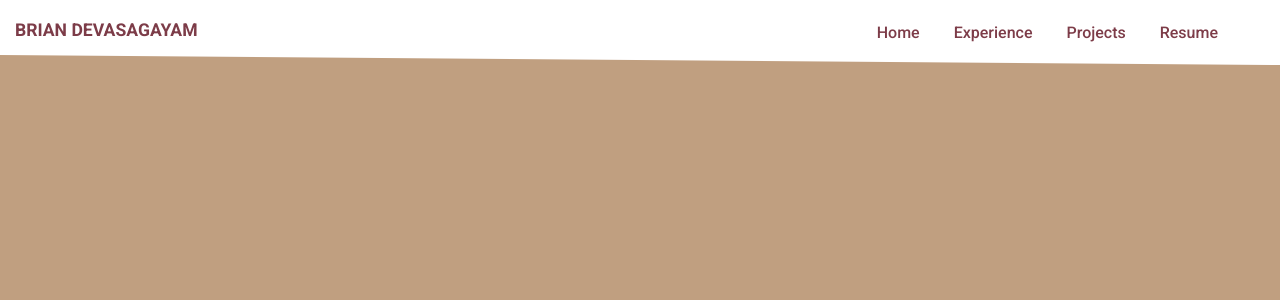
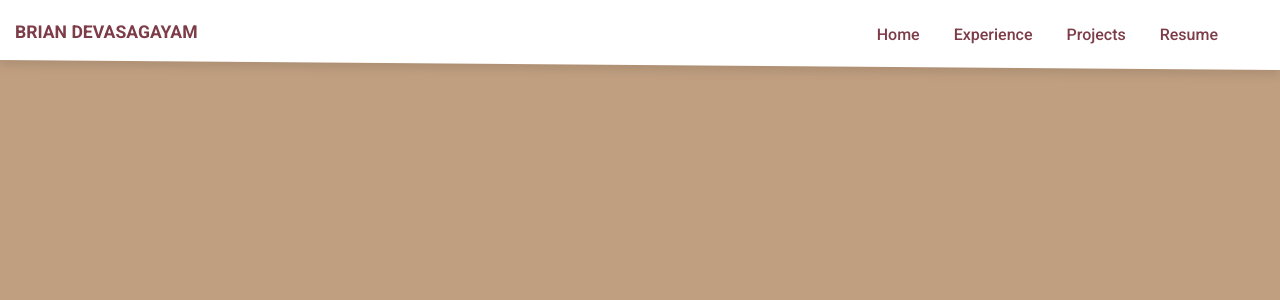
Before and after one commit to BrianDevasagayam/briandevasagayam.github.io, a Vue app: page /#/resume in a window 1280 px wide. Shown: the top 300 px of the page. Built offline with nearby package versions, Linux system fonts and the light colour scheme.

Commit message:
Add shadow to navigation bars

```diff
--- a/src/components/Navigation.vue
+++ b/src/components/Navigation.vue
@@ -5,8 +5,10 @@
         <span></span>
         <span></span>
       </div>
+    <div class="container">
       <div id="nav-bar-mobile">
         <div class="home"><router-link class="links" to="/">BRIAN DEVASAGAYAM</router-link></div>
+      </div>
     </div>
     <div id="nav-side-mobile" :class="{ 'nav-active' : isActive }">
         <nav>
@@ -15,6 +17,7 @@
           </div>
         </nav>
     </div>
+    <div class="container">
       <div id="nav-bar-desktop">
         <div class="home"><router-link class="links" to="/">BRIAN DEVASAGAYAM</router-link></div>
         <nav id="bar-links">
@@ -22,6 +25,7 @@
             <router-link class="links" :to="`${routes.path}`">{{routes.text}}</router-link>
           </div>
         </nav>
+      </div>
     </div>
   </div>
 </template>
@@ -73,7 +77,8 @@ export default {
   width: 27px;
   position: absolute;
   right: 20px;
-  top: 20px;
+  top: 23px;
+  z-index: 10;
 }
 #ham-icon span {
   height: 3px;
@@ -85,7 +90,7 @@ export default {
 }
 .home .links {
   width: 185px;
-  line-height: 60px;
+  line-height: 65px;
   vertical-align: middle;
   position: absolute;
   color: #76323f;
@@ -156,6 +161,10 @@ li {
 #nav-side-back {
   width: 100%;
 }
+.container {
+  filter: drop-shadow(0px 5px 5px rgba(0, 0, 0, 0.1));
+  z-index: -1;
+}
 /* Desktop navigation bar */
 @media screen and (min-width: 768px) {
   /* Hide all mobile stuff */
@@ -169,20 +178,20 @@ li {
     display: none;
   }
   #nav-bar-desktop {
-    height: 65px;
+    height: 70px;
     display: block;
     width: 100vw;
     background-color: white;
-    -webkit-clip-path: polygon(0 0, 100% 0, 100% 100%, 0 55px);
-    -moz-clip-path: polygon(0 0, 100% 0, 100% 100%, 0 55px);
-    -ms-clip-path: polygon(0 0, 100% 0, 100% 100%, 0 55px);
-    -o-clip-path: polygon(0 0, 100% 0, 100% 100%, 0 55px);
-    clip-path: polygon(0 0, 100% 0, 100% 100%, 0 55px);
+    -webkit-clip-path: polygon(0 0, 100% 0, 100% 65px, 0 60px);
+    -moz-clip-path: polygon(0 0, 100% 0, 100% 65px, 0 55px);
+    -ms-clip-path: polygon(0 0, 100% 0, 100% 65px, 0 55px);
+    -o-clip-path: polygon(0 0, 100% 0, 100% 65px, 0 55px);
+    clip-path: polygon(0 0, 100% 0, 100% 70px, 0 60px);
   }
   #bar-links {
     position: absolute;
     right: 45px;
-    line-height: 65px;
+    line-height: 70px;
     vertical-align: middle;
   }
   .bar-items {
@@ -190,13 +199,13 @@ li {
     position: relative;
     margin: auto 10px;
     color: #76323f;
-    height: 65px;
+    height: 70px;
   }
   .bar-items .links {
     position: relative;
     height: 55px;
     text-align: center;
-    line-height: 65px;
+    line-height: 70px;
     display: inline-block;
     padding: 0 7px;
   }
@@ -208,7 +217,7 @@ li {
     width: 100%;
     height: 100%;
     background: transparent;
-    border-bottom: 2px solid rgb(118, 50, 63, 0.9);
+    border-bottom: 2px solid rgba(118, 50, 63, 0.95);
     transform: scale3d(0, 1, 1);
   }
   .bar-items .links:hover::before {
```
Lines whose indentation alone changed are shown as unchanged.
